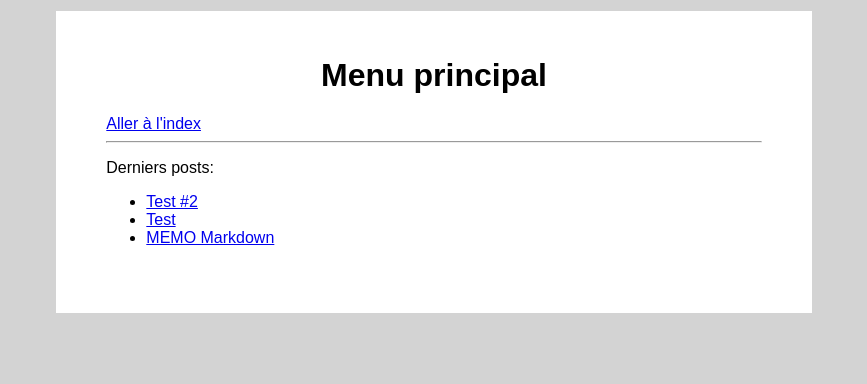
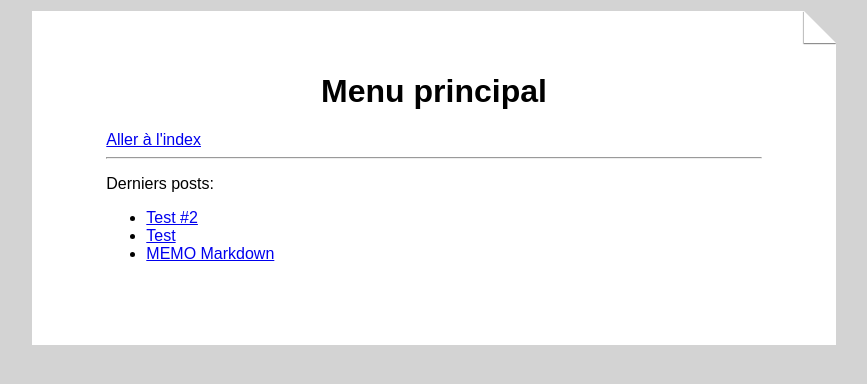
Before and after one commit to info3dblog/Website, a Django app: page / in a window 1280 px wide. Shown: the top 384 px of the page, without its empty margins (206-1073 px from the left). Run offline with Django 3.2, Linux system fonts and the light colour scheme; data comes from the database, SQL or seed files in the repository; both versions use the stored data as it was after the commit; parts of the project's set-up code (start-up, migrations or seed data) failed here and were passed over.

Commit message:
Ajout d'un petit coin de papier plié en haut à droite des pages

```diff
--- a/info3dblog/settings.py
+++ b/info3dblog/settings.py
@@ -122,7 +122,10 @@ STATIC_URL = '/static/'
 
 # MarkupField settings
 import markdown
+from mdx_gfm import GithubFlavoredMarkdownExtension
+
+markdown_github_like = markdown.Markdown(extensions=[GithubFlavoredMarkdownExtension()])
 
 MARKUP_FIELD_TYPES = (
-    ('markdown', markdown.markdown),
+    ('markdown', markdown_github_like.convert),
 )
--- a/posts/static/posts/style.css
+++ b/posts/static/posts/style.css
@@ -13,7 +13,6 @@ body {
 }
 
 #outerdiv {
-  background-color: white;
   margin: auto;
   width: 60%;
   /* border-radius: 25px; */
@@ -26,15 +25,61 @@ body {
   padding-top: 25px;
 }
 
-@media only screen and (max-width: 650px) {
+@media only screen and (max-width: 600px) {
   body {
     background-color: white;
   }
+
   #outerdiv {
     width: 100%;
     border-radius: 0px;
   }
+
   #innerdiv {
     padding: 10px;
   }
 }
+
+/* Start --> copied from http://nicolasgallagher.com/pure-css-folded-corner-effect/ and edited */
+@media only screen and (min-width: 600px) {
+  .note {
+    position: relative;
+    width: 30%;
+    padding: 1em 1.5em;
+    margin: 2em auto;
+    color: #000;
+    background: white;
+    overflow: hidden;
+  }
+
+  .note:before {
+    content: "";
+    position: absolute;
+    top: 0;
+    right: 0;
+    border-width: 0 32px 32px 0;
+    border-style: solid;
+    border-color: lightgrey lightgrey #fff #fff;
+    background: #fff;
+    -webkit-box-shadow: 0 1px 1px rgba(0, 0, 0, 0.3), -1px 1px 1px rgba(0, 0, 0, 0.2);
+    -moz-box-shadow: 0 1px 1px rgba(0, 0, 0, 0.3), -1px 1px 1px rgba(0, 0, 0, 0.2);
+    box-shadow: 0 1px 1px rgba(0, 0, 0, 0.3), -1px 1px 1px rgba(0, 0, 0, 0.2);
+    /* Firefox 3.0 damage limitation */
+    display: block;
+    width: 0;
+  }
+
+  .note.rounded {
+    -moz-border-radius: 5px 0 5px 5px;
+    border-radius: 5px 0 5px 5px;
+  }
+
+  .note.rounded:before {
+    border-width: 8px;
+    border-color: #fff #fff transparent transparent;
+    -moz-border-radius: 0 0 0 5px;
+    border-radius: 0 0 0 5px;
+  }
+}
+
+/* End */
--- a/posts/templates/posts/detail.html
+++ b/posts/templates/posts/detail.html
@@ -8,7 +8,7 @@
 </head>
 
 <body>
-  <div id="outerdiv">
+  <div id="outerdiv" class="note">
     <div id="innerdiv">
       <div class="center">
         <strong class="title">{{ post.title }}</strong>
--- a/posts/templates/posts/home.html
+++ b/posts/templates/posts/home.html
@@ -9,7 +9,7 @@
 </head>
 
 <body>
-  <div id="outerdiv">
+  <div id="outerdiv" class="note">
     <div id="innerdiv">
       <h1 class="center">Menu principal</h1>
       <a href="/posts">Aller à l'index</a>
--- a/posts/templates/posts/index.html
+++ b/posts/templates/posts/index.html
@@ -8,7 +8,7 @@
 </head>
 
 <body>
-  <div id="outerdiv">
+  <div id="outerdiv" class="note">
     <div id="innerdiv">
       <h1 class="center">Post index</h1>
       <hr>
```
Also changed, not shown: db.sqlite3.
